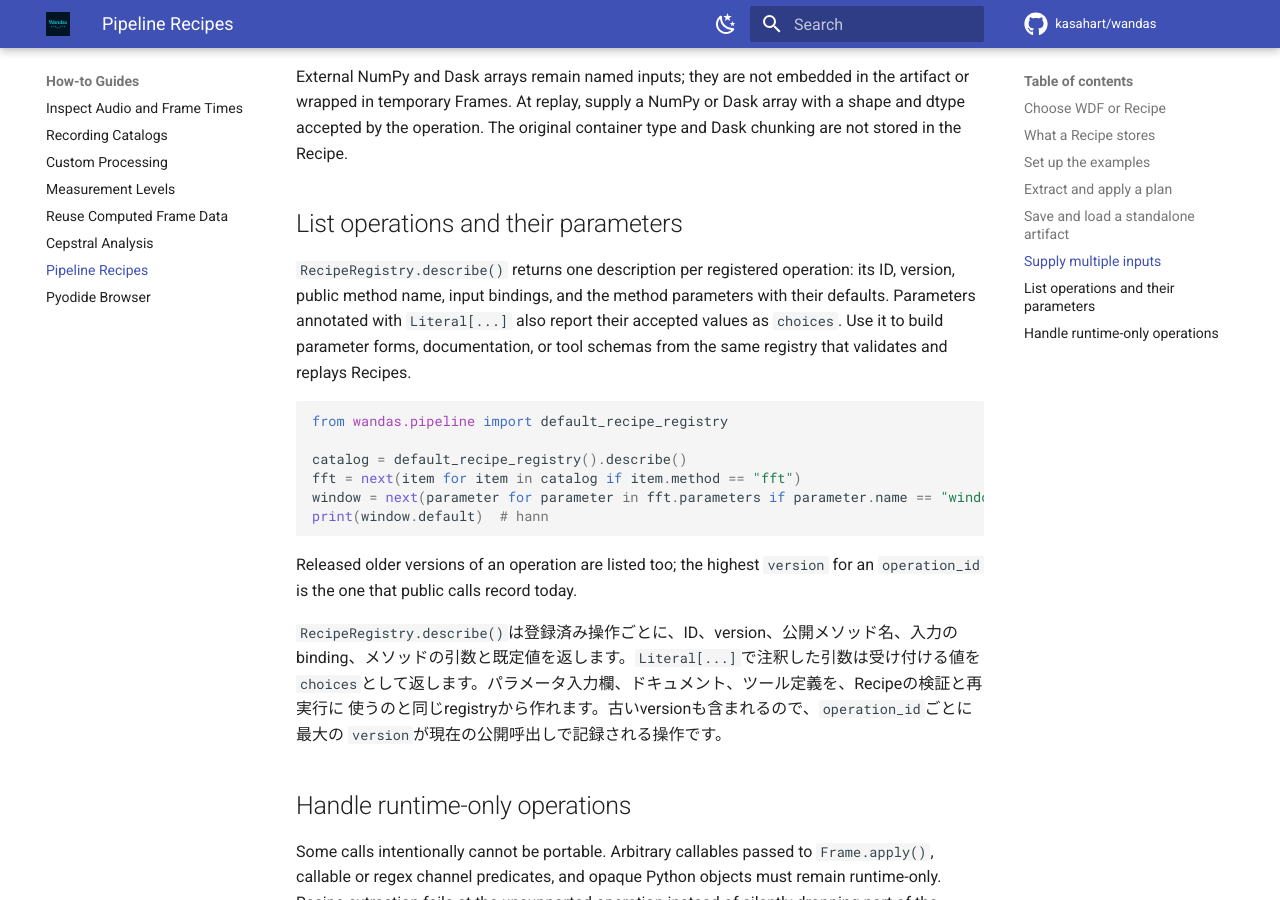
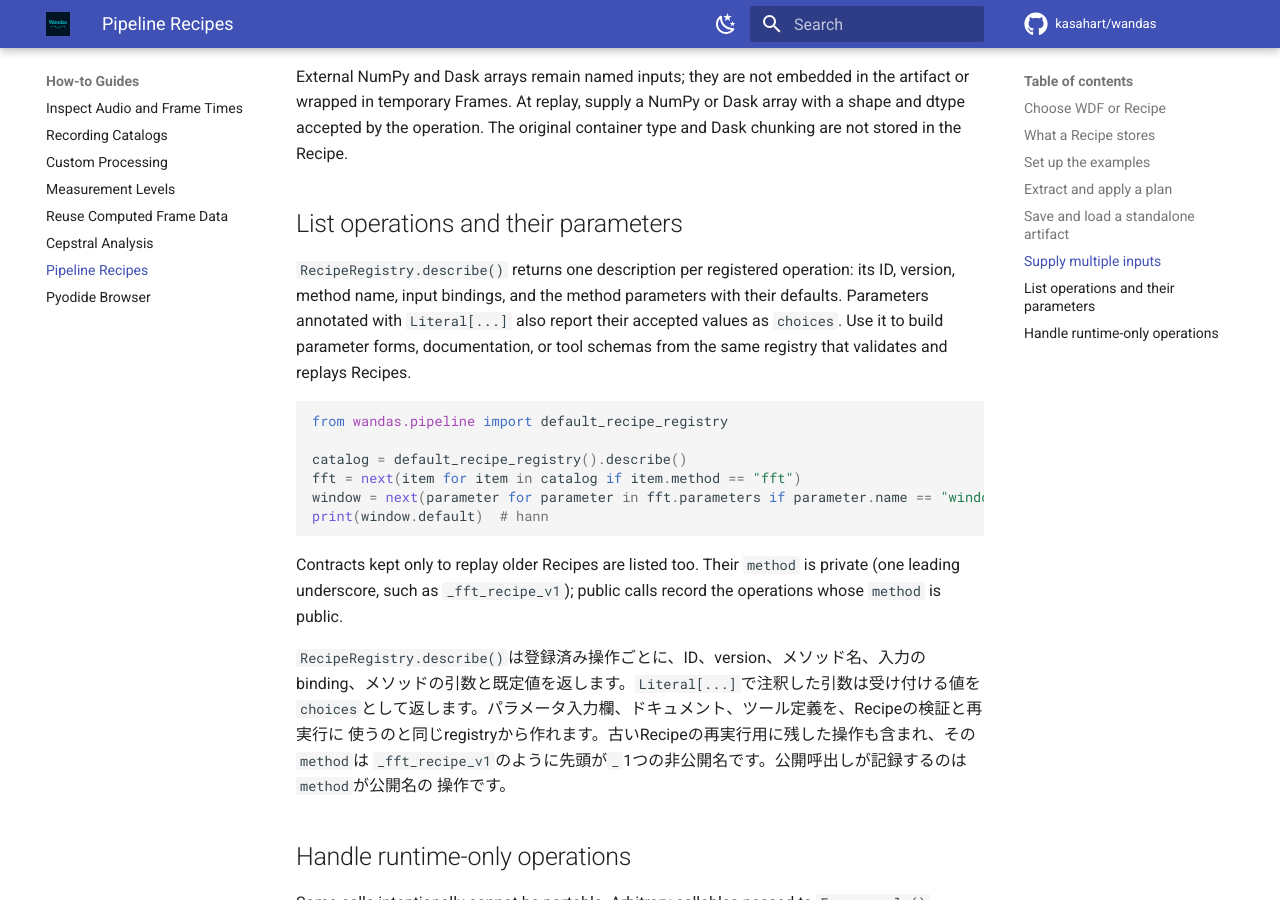
Before and after one commit to kasahart/wandas, an MkDocs documentation site: the page built from docs/src/how-to/pipeline-recipes.md, in a window 1280 px wide and 900 px high, scrolled down 2114 px. Built offline with MkDocs 1.6.1 and Material for MkDocs 9.7.7, drawn with Linux system fonts in a browser that asks for light colours; comment, search, counter and statistics services are not loaded.

Commit message:
Say which described operations public calls record
Replay-only contracts such as wandas.audio.trim v1 have no newer
version, so "highest version per ID" picked private replay methods.
Document the private-method rule instead, pin it with a test, and
describe method and annotation text as they actually are.

Co-Authored-By: Claude Opus 5.5 (1M context) <noreply@anthropic.com>
Claude-Session: https://claude.ai/code/session_01W8f88dRcLdtZJJngDjrY4H

````diff
--- a/docs/src/how-to/pipeline-recipes.md
+++ b/docs/src/how-to/pipeline-recipes.md
@@ -113,14 +113,16 @@ window = next(parameter for parameter in fft.parameters if parameter.name == "wi
 print(window.default)  # hann
 ```
 
-Released older versions of an operation are listed too; the highest `version`
-for an `operation_id` is the one that public calls record today.
+Contracts kept only to replay older Recipes are listed too. Their `method` is
+private (one leading underscore, such as `_fft_recipe_v1`); public calls record
+the operations whose `method` is public.
 
-`RecipeRegistry.describe()`は登録済み操作ごとに、ID、version、公開メソッド名、入力の
+`RecipeRegistry.describe()`は登録済み操作ごとに、ID、version、メソッド名、入力の
 binding、メソッドの引数と既定値を返します。`Literal[...]`で注釈した引数は受け付ける値を
 `choices`として返します。パラメータ入力欄、ドキュメント、ツール定義を、Recipeの検証と再実行に
-使うのと同じregistryから作れます。古いversionも含まれるので、`operation_id`ごとに最大の
-`version`が現在の公開呼出しで記録される操作です。
+使うのと同じregistryから作れます。古いRecipeの再実行用に残した操作も含まれ、その`method`は
+`_fft_recipe_v1`のように先頭が`_`1つの非公開名です。公開呼出しが記録するのは`method`が公開名の
+操作です。
 
 ## Handle runtime-only operations
 
````
Also changed, not shown: other parts of docs/src/how-to/pipeline-recipes.md (+1 -1 lines), docs/src/release-notes/unreleased.md (+2 -2 lines), 2 other files.
